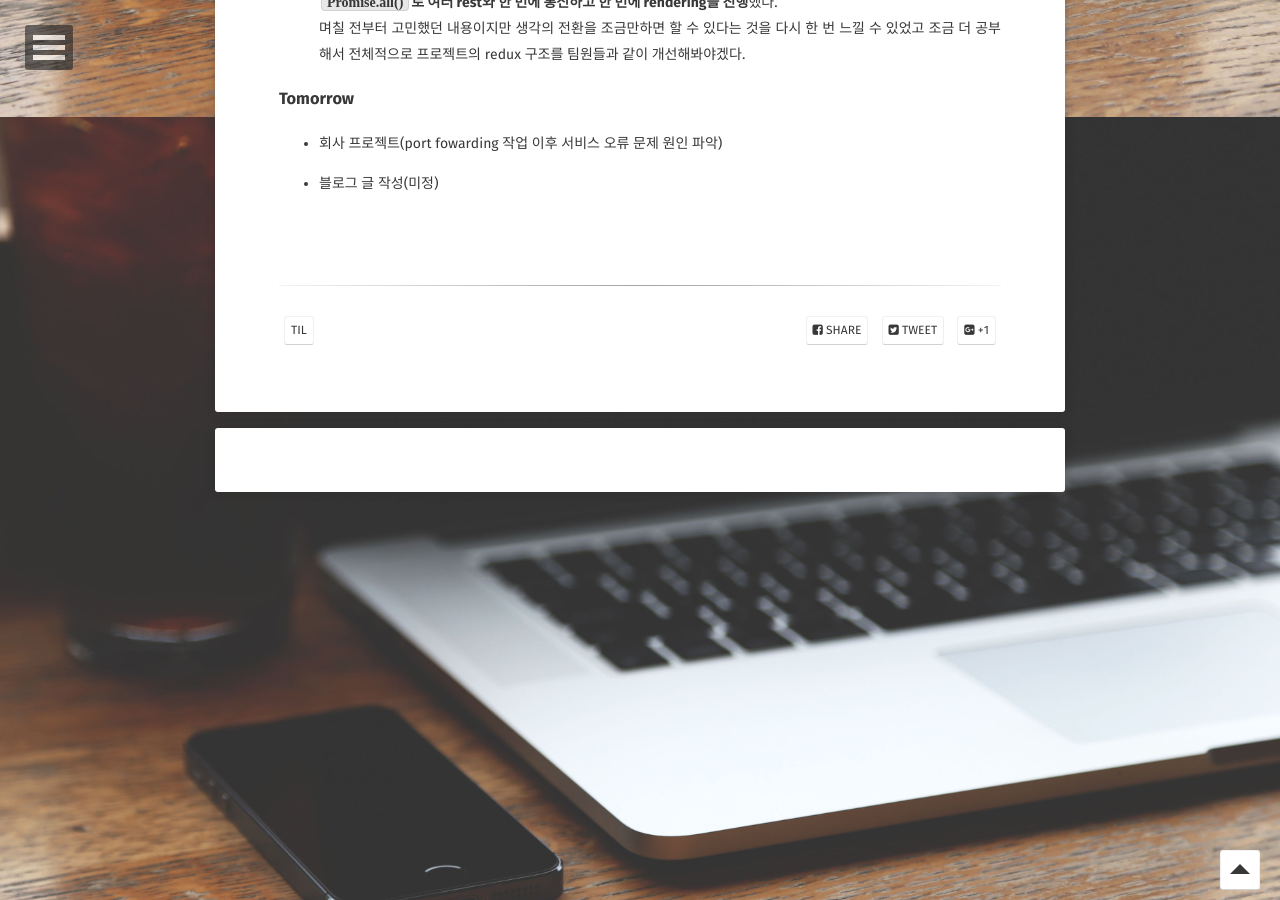
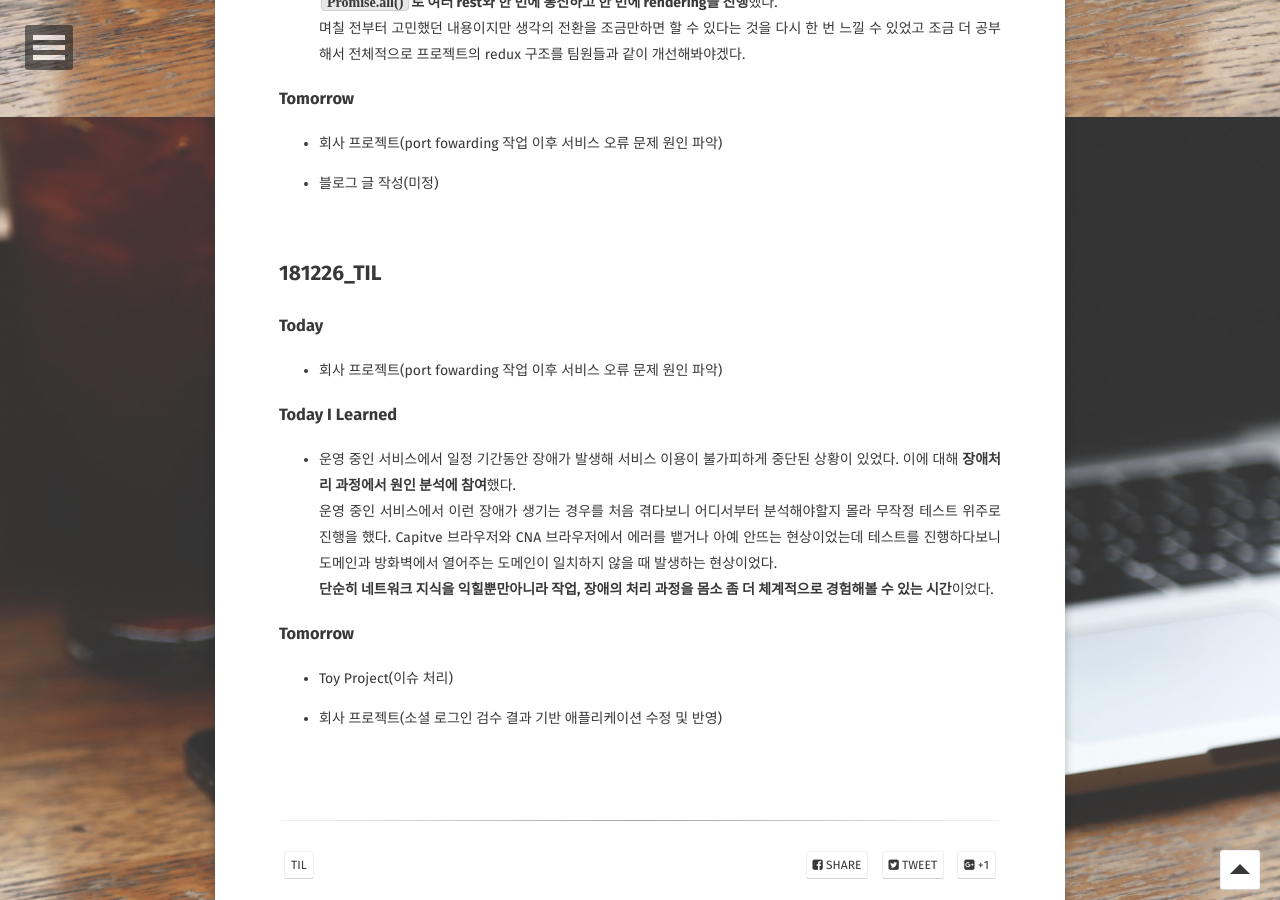
Before and after one commit to BKJang/DEVLOG, a Jekyll site: the page built from _posts/TIL/2018-12-24-TIL181224.md, in a window 1280 px wide and 900 px high, scrolled down 1683 px. Built offline with Jekyll 4.4.1, drawn with Linux system fonts in a browser that asks for light colours; some web fonts are replaced; comment, search, counter and statistics services are not loaded; some of the changed text lies outside the part shown.

Commit message:
Update 2018-12-24-TIL181224.md(181226_TIL)

```diff
--- a/_posts/TIL/2018-12-24-TIL181224.md
+++ b/_posts/TIL/2018-12-24-TIL181224.md
@@ -50,3 +50,21 @@ feature: '/assets/img/TIL.jpg'
 - 블로그 글 작성(미정)
 
 <br/>
+
+## 181226_TIL
+
+### Today
+
+- 회사 프로젝트(port fowarding 작업 이후 서비스 오류 문제 원인 파악)
+
+### Today I Learned
+
+- 운영 중인 서비스에서 일정 기간동안 장애가 발생해 서비스 이용이 불가피하게 중단된 상황이 있었다. 이에 대해 **장애처리 과정에서 원인 분석에 참여**했다.<br/> 운영 중인 서비스에서 이런 장애가 생기는 경우를 처음 겪다보니 어디서부터 분석해야할지 몰라 무작정 테스트 위주로 진행을 했다. Capitve 브라우저와 CNA 브라우저에서 에러를 뱉거나 아예 안뜨는 현상이었는데 테스트를 진행하다보니 도메인과 방화벽에서 열어주는 도메인이 일치하지 않을 때 발생하는 현상이었다.<br/> **단순히 네트워크 지식을 익힐뿐만아니라 작업, 장애의 처리 과정을 몸소 좀 더 체계적으로 경험해볼 수 있는 시간**이었다.
+
+### Tomorrow
+
+- Toy Project(이슈 처리)
+
+- 회사 프로젝트(소셜 로그인 검수 결과 기반 애플리케이션 수정 및 반영)
+
+<br/>
```
